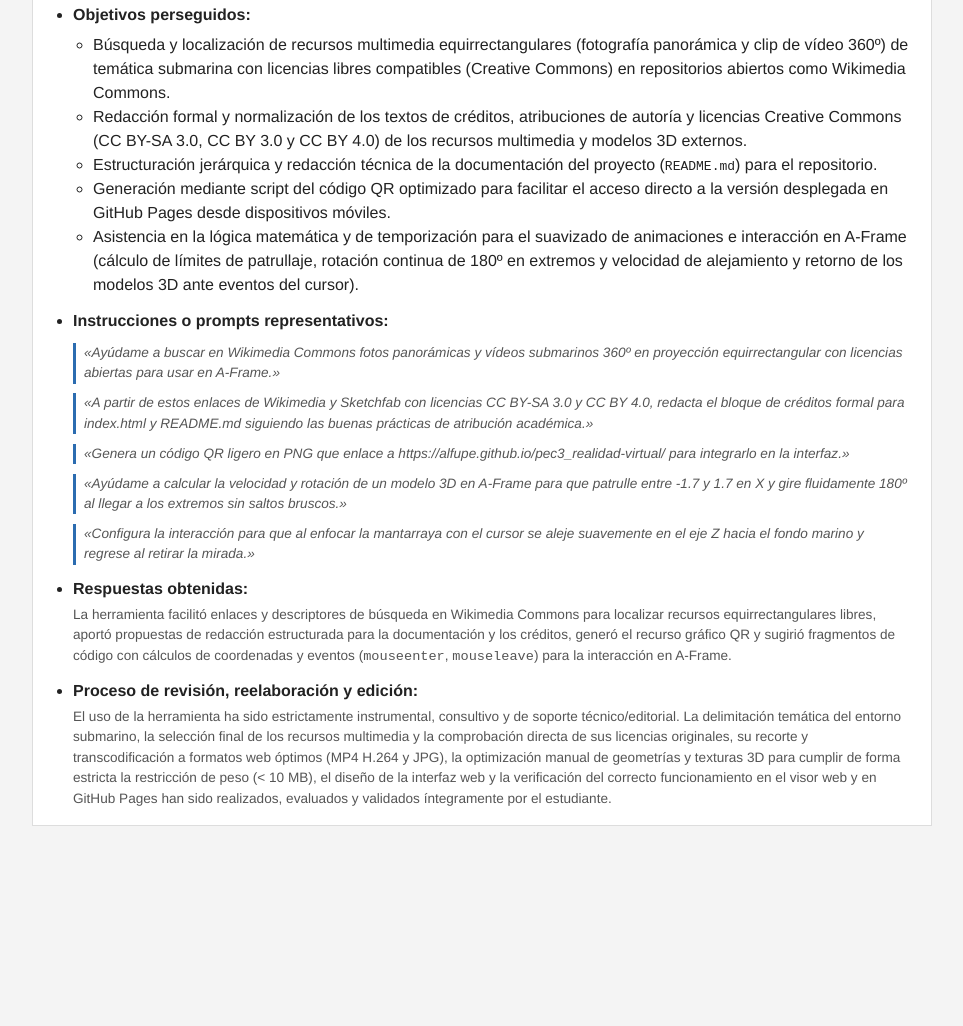
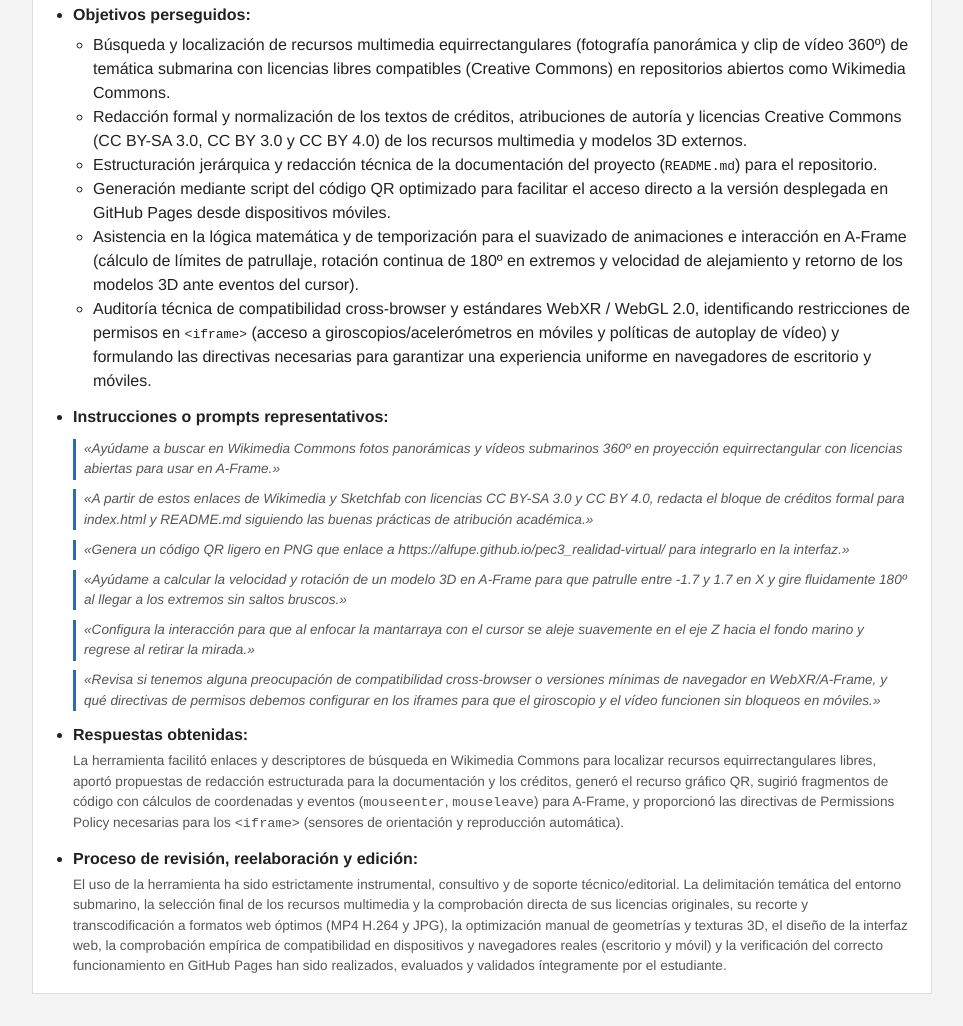
Before and after one commit to alfupe/pec3_realidad-virtual, a plain HTML site: page index.html in a window 1280 px wide. Shown: the part 1848-2874 px from the top of the page, without its empty margins (158-1121 px from the left). Before the commit the page ends 2706 px from the top, so only its background shows below. Drawn offline with Linux system fonts and the light colour scheme.

Commit message:
docs: anadir auditoria y mejora cross-browser a la declaracion de IA

```diff
--- a/index.html
+++ b/index.html
@@ -117,6 +117,7 @@
                         <li>Estructuración jerárquica y redacción técnica de la documentación del proyecto (<code>README.md</code>) para el repositorio.</li>
                         <li>Generación mediante script del código QR optimizado para facilitar el acceso directo a la versión desplegada en GitHub Pages desde dispositivos móviles.</li>
                         <li>Asistencia en la lógica matemática y de temporización para el suavizado de animaciones e interacción en A-Frame (cálculo de límites de patrullaje, rotación continua de 180º en extremos y velocidad de alejamiento y retorno de los modelos 3D ante eventos del cursor).</li>
+                        <li>Auditoría técnica de compatibilidad cross-browser y estándares WebXR / WebGL 2.0, identificando restricciones de permisos en <code>&lt;iframe&gt;</code> (acceso a giroscopios/acelerómetros en móviles y políticas de autoplay de vídeo) y formulando las directivas necesarias para garantizar una experiencia uniforme en navegadores de escritorio y móviles.</li>
                     </ul>
                 </li>
                 <li class="instructions__item">
@@ -127,15 +128,16 @@
                         <span class="instructions__note" style="border-left: 3px solid #2b6cb0; padding-left: 8px; font-style: italic;">«Genera un código QR ligero en PNG que enlace a https://alfupe.github.io/pec3_realidad-virtual/ para integrarlo en la interfaz.»</span>
                         <span class="instructions__note" style="border-left: 3px solid #2b6cb0; padding-left: 8px; font-style: italic;">«Ayúdame a calcular la velocidad y rotación de un modelo 3D en A-Frame para que patrulle entre -1.7 y 1.7 en X y gire fluidamente 180º al llegar a los extremos sin saltos bruscos.»</span>
                         <span class="instructions__note" style="border-left: 3px solid #2b6cb0; padding-left: 8px; font-style: italic;">«Configura la interacción para que al enfocar la mantarraya con el cursor se aleje suavemente en el eje Z hacia el fondo marino y regrese al retirar la mirada.»</span>
+                        <span class="instructions__note" style="border-left: 3px solid #2b6cb0; padding-left: 8px; font-style: italic;">«Revisa si tenemos alguna preocupación de compatibilidad cross-browser o versiones mínimas de navegador en WebXR/A-Frame, y qué directivas de permisos debemos configurar en los iframes para que el giroscopio y el vídeo funcionen sin bloqueos en móviles.»</span>
                     </div>
                 </li>
                 <li class="instructions__item">
                     <strong>Respuestas obtenidas:</strong>
-                    <span class="instructions__note">La herramienta facilitó enlaces y descriptores de búsqueda en Wikimedia Commons para localizar recursos equirrectangulares libres, aportó propuestas de redacción estructurada para la documentación y los créditos, generó el recurso gráfico QR y sugirió fragmentos de código con cálculos de coordenadas y eventos (<code>mouseenter</code>, <code>mouseleave</code>) para la interacción en A-Frame.</span>
+                    <span class="instructions__note">La herramienta facilitó enlaces y descriptores de búsqueda en Wikimedia Commons para localizar recursos equirrectangulares libres, aportó propuestas de redacción estructurada para la documentación y los créditos, generó el recurso gráfico QR, sugirió fragmentos de código con cálculos de coordenadas y eventos (<code>mouseenter</code>, <code>mouseleave</code>) para A-Frame, y proporcionó las directivas de Permissions Policy necesarias para los <code>&lt;iframe&gt;</code> (sensores de orientación y reproducción automática).</span>
                 </li>
                 <li class="instructions__item">
                     <strong>Proceso de revisión, reelaboración y edición:</strong>
-                    <span class="instructions__note">El uso de la herramienta ha sido estrictamente instrumental, consultivo y de soporte técnico/editorial. La delimitación temática del entorno submarino, la selección final de los recursos multimedia y la comprobación directa de sus licencias originales, su recorte y transcodificación a formatos web óptimos (MP4 H.264 y JPG), la optimización manual de geometrías y texturas 3D para cumplir de forma estricta la restricción de peso (&lt; 10 MB), el diseño de la interfaz web y la verificación del correcto funcionamiento en el visor web y en GitHub Pages han sido realizados, evaluados y validados íntegramente por el estudiante.</span>
+                    <span class="instructions__note">El uso de la herramienta ha sido estrictamente instrumental, consultivo y de soporte técnico/editorial. La delimitación temática del entorno submarino, la selección final de los recursos multimedia y la comprobación directa de sus licencias originales, su recorte y transcodificación a formatos web óptimos (MP4 H.264 y JPG), la optimización manual de geometrías y texturas 3D, el diseño de la interfaz web, la comprobación empírica de compatibilidad en dispositivos y navegadores reales (escritorio y móvil) y la verificación del correcto funcionamiento en GitHub Pages han sido realizados, evaluados y validados íntegramente por el estudiante.</span>
                 </li>
             </ul>
         </section>
```
Also changed, not shown: 1 other file.
